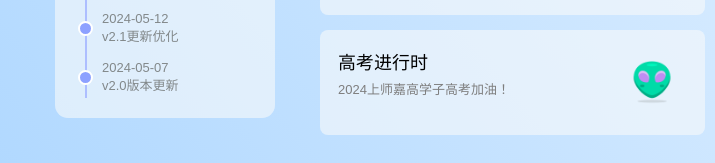
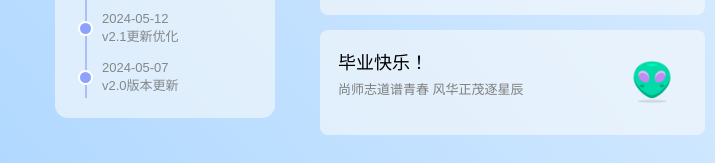
Before and after one commit to Tonny051111/Tonny051111.github.io, a plain HTML site: page index.html in a window 1280 px wide. Shown: the part 637-800 px from the top of the page, 0-715 px from the left. Drawn offline with Linux system fonts and the light colour scheme; a script that the page names is missing; a web font is replaced by a local one.

Commit message:
Update index.html

```diff
--- a/index.html
+++ b/index.html
@@ -272,8 +272,8 @@
                 <a class="projectItem" target="_blank" href="https://ssjg.jdjy.sh.cn/">
                     <!-- 项目项开始 -->
                     <div class="projectItemLeft">
-                        <h1>高考进行时</h1>
-                        <p>2024上师嘉高学子高考加油！</p>
+                        <h1>毕业快乐！</h1>
+                        <p>尚师志道谱青春 风华正茂逐星辰</p>
                     </div>
                     <div class="projectItemRight">
                         <img src="/static/img/i3.png" alt="">
```
